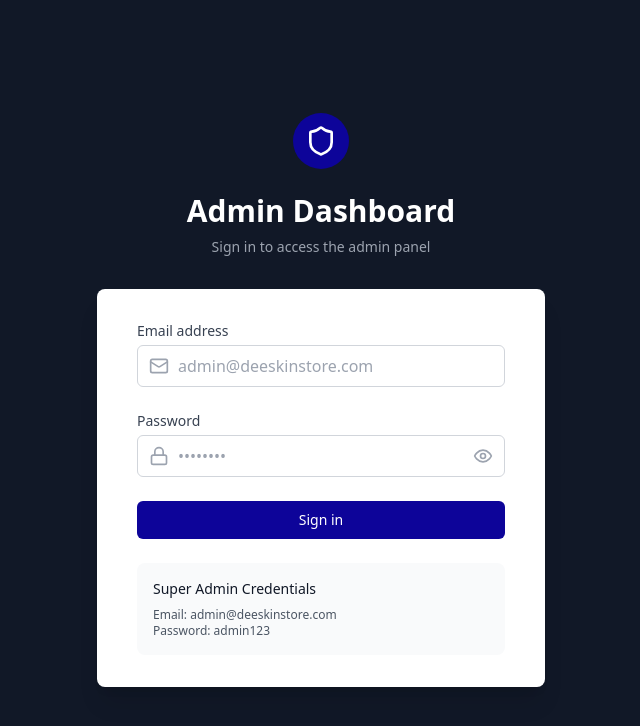
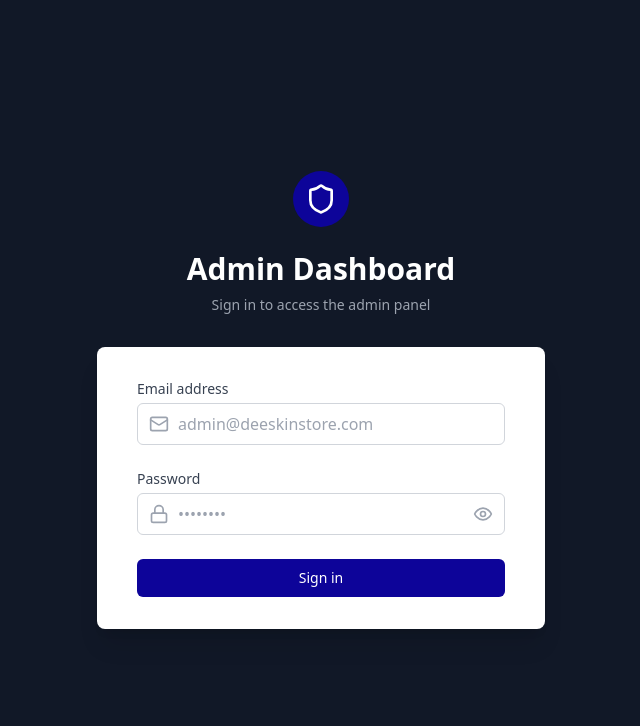
Before and after one commit to nedfusion/Deeskinstore, a React (Vite) app: page /admin in a window 1280 px wide. Shown: the top 726 px of the page, without its empty margins (319-959 px from the left). Built offline with nearby package versions, Linux system fonts and the light colour scheme; no server answers.

Commit message:
Updated AdminLoginPage.tsx

```diff
--- a/src/pages/admin/AdminLoginPage.tsx
+++ b/src/pages/admin/AdminLoginPage.tsx
@@ -153,16 +153,6 @@ const AdminLoginPage: React.FC = () => {
               </button>
             </div>
           </form>
-
-          <div className="mt-6">
-            <div className="bg-gray-50 rounded-lg p-4">
-              <h3 className="text-sm font-medium text-gray-900 mb-2">Super Admin Credentials</h3>
-              <p className="text-xs text-gray-600">
-                Email: admin@deeskinstore.com<br />
-                Password: admin123
-              </p>
-            </div>
-          </div>
         </div>
       </div>
     </div>
```
